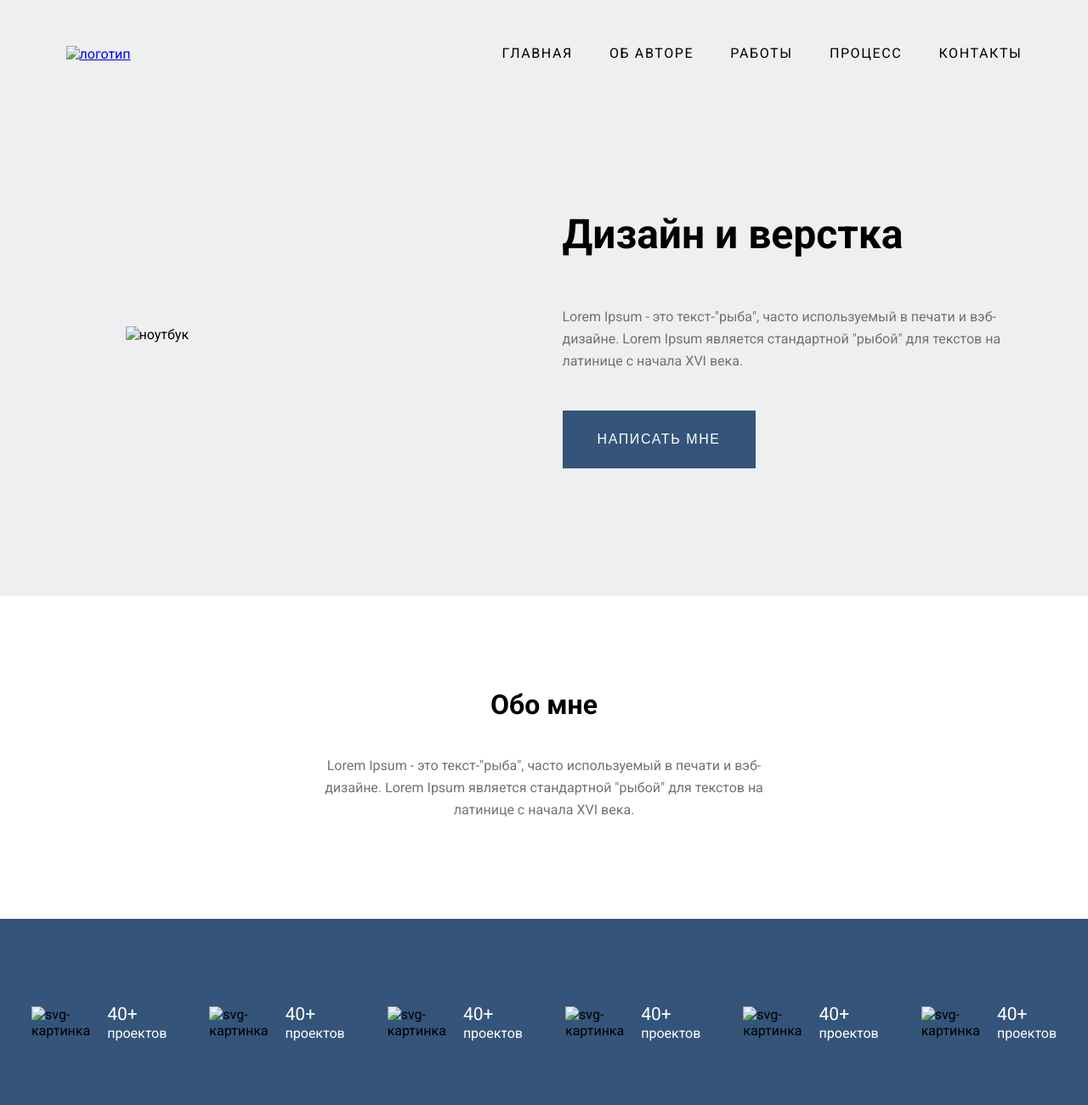
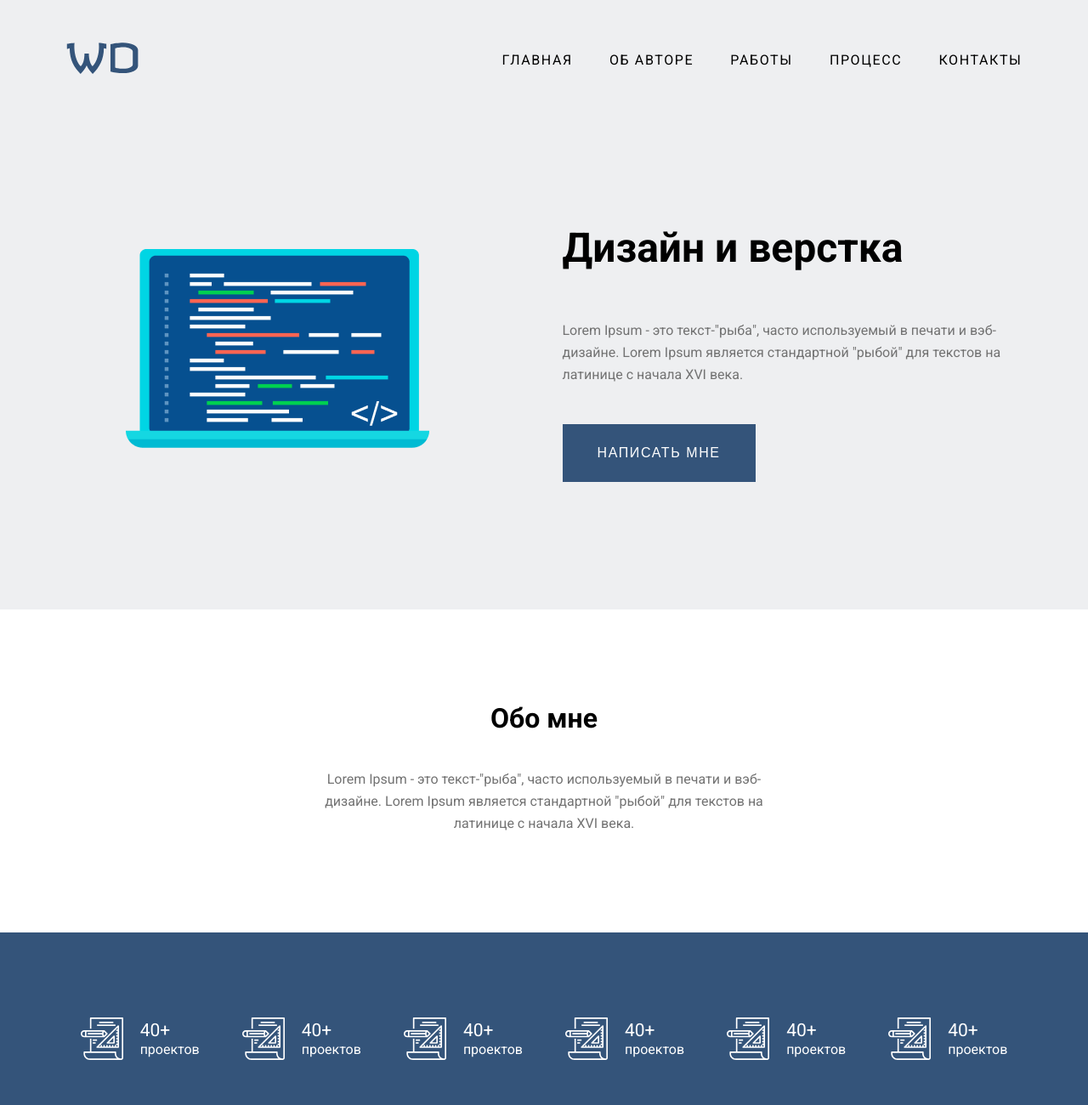
Before and after one commit to 0tohik0/WD, a plain HTML site: page index.html in a window 1280 px wide. Shown: the top 1300 px of the page at 85% size. Drawn offline with Linux system fonts and the light colour scheme; the site is published under a folder, as on GitHub Pages, so addresses that start at the root find nothing; a web font is replaced by a local one.

Commit message:
Add files via upload

```diff
--- a/index.html
+++ b/index.html
@@ -15,7 +15,7 @@
     <header class="section_header">
         <div class="container block header_block">
             <a href="#" class="logo">
-                <img src="/img/WD.svg" alt="логотип" class="logo_img">
+                <img src="img/WD.svg" alt="логотип" class="logo_img">
             </a>
             <nav class="navigation">
                 <a href="#" class="nav-link">ГЛАВНАЯ</a>
@@ -31,7 +31,7 @@
     <!-- /.header -->
     <section class="section_desing">
         <div class="container block block_desing">
-            <img src="/img/notebook.png" alt="ноутбук" class="notebook">
+            <img src="img/notebook.png" alt="ноутбук" class="notebook">
             <div class="desing_info">
                 <h1 class="title_desing">Дизайн и верстка</h1>
                 <p class="p_desc">Lorem Ipsum - это текст-"рыба", часто используемый в печати и вэб-дизайне. Lorem Ipsum является стандартной "рыбой" для текстов на латинице с начала XVI века.</p>
@@ -55,32 +55,32 @@
     <!-- /.section_about -->
     <section class="section_projects">
         <div class="container block_projects">
-            <img src="/img/project.svg" alt="svg-картинка" class="project_img project_1">
+            <img src="img/project.svg" alt="svg-картинка" class="project_img project_1">
             <div class="project">
                 <h3 class="h_proj">40+</h3>
                 <p class="p_proj">проектов</p>
             </div>
-            <img src="/img/project.svg" alt="svg-картинка" class="project_img">
+            <img src="img/project.svg" alt="svg-картинка" class="project_img">
             <div class="project">
                 <h3 class="h_proj">40+</h3>
                 <p class="p_proj">проектов</p>
             </div>
-            <img src="/img/project.svg" alt="svg-картинка" class="project_img project_3">
+            <img src="img/project.svg" alt="svg-картинка" class="project_img project_3">
             <div class="project project_3">
                 <h3 class="h_proj project_3">40+</h3>
                 <p class="p_proj project_3">проектов</p>
             </div>
-            <img src="/img/project.svg" alt="svg-картинка" class="project_img project_4">
+            <img src="img/project.svg" alt="svg-картинка" class="project_img project_4">
             <div class="project project_4">
                 <h3 class="h_proj project_4">40+</h3>
                 <p class="p_proj project_4">проектов</p>
             </div>
-            <img src="/img/project.svg" alt="svg-картинка" class="project_img project_5">
+            <img src="img/project.svg" alt="svg-картинка" class="project_img project_5">
             <div class="project project_5">
                 <h3 class="h_proj project_5">40+</h3>
                 <p class="p_proj project_5">проектов</p>
             </div>
-            <img src="/img/project.svg" alt="svg-картинка" class="project_img project_6">
+            <img src="img/project.svg" alt="svg-картинка" class="project_img project_6">
             <div class="project last project_6">
                 <h3 class="h_proj project_6">40+</h3>
                 <p class="p_proj project_6">проектов</p>
```
